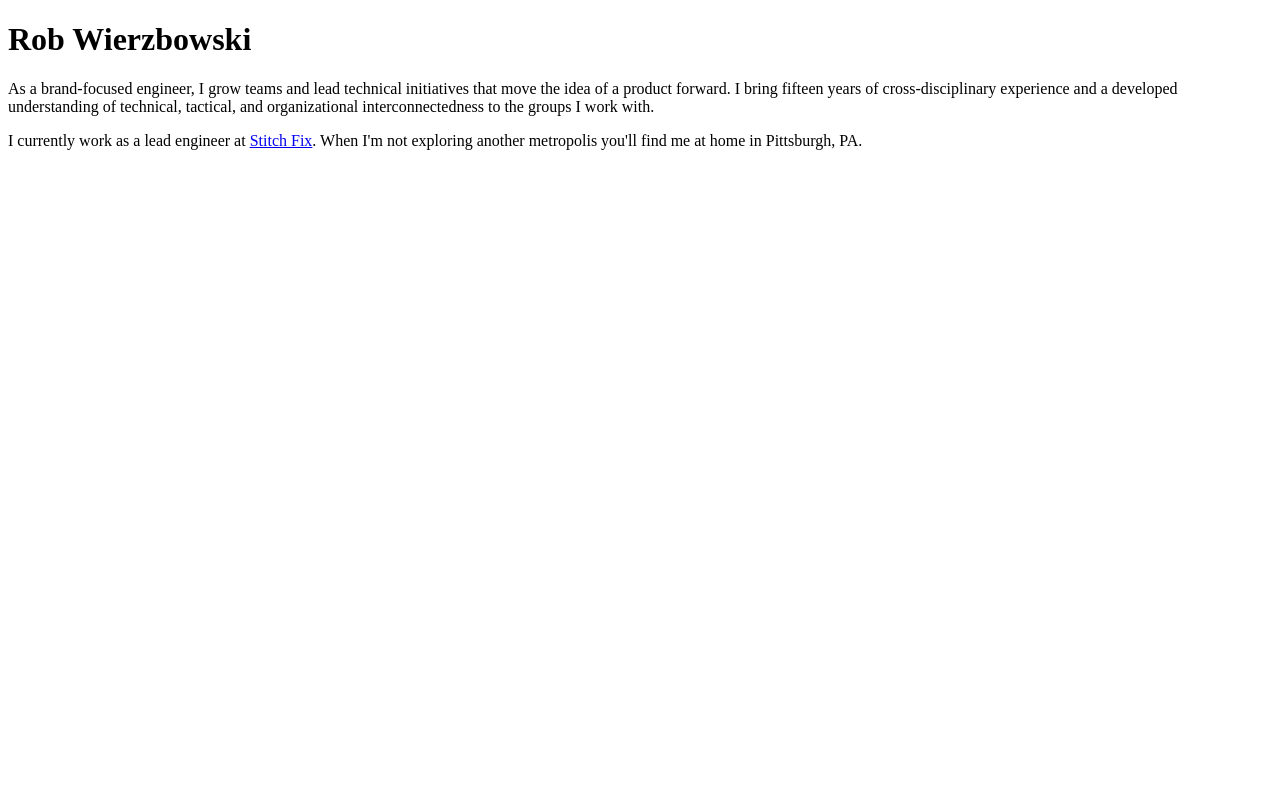
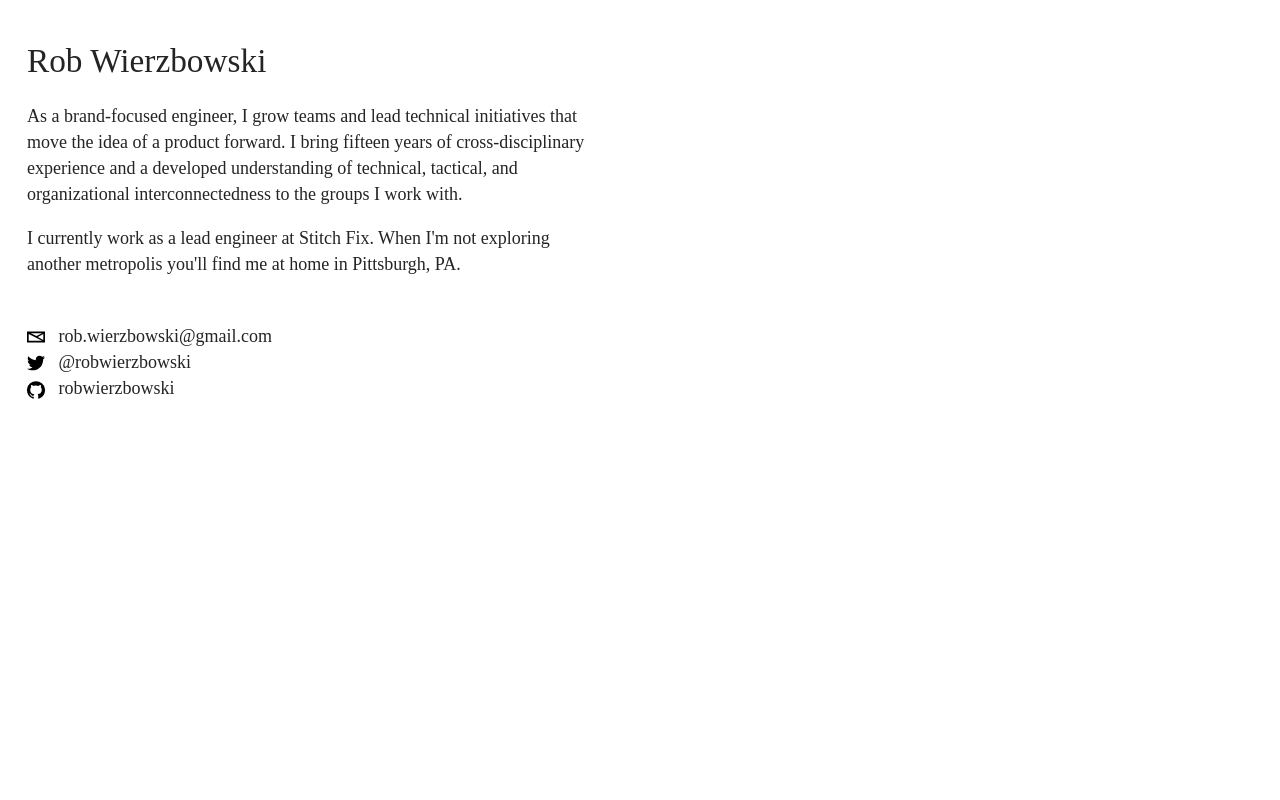
Before and after one commit to robwierzbowski/rw-metal, a website: page src/index.html in a window 1280 px wide. Shown: the top 800 px of the page. Drawn offline with Linux system fonts and the light colour scheme.

Commit message:
Add external CSS file for rapid development
The end goal is to inline the CSS into the head of the index page.

```diff
--- /dev/null
+++ b/src/css.css
@@ -0,0 +1,162 @@
+/* TODO: Apply browserslist and autoprefixing */
+
+/* Font defs */
+
+/* TODO: Generate these files */
+/* TODO: Preload these in HEAD? Or inline and remove FOUT entirely? No that's not user right, but maybe test */
+@font-face {
+  font-family: "Charter BT Subset";
+  src: inline-font("assets/fonts/charter-bt-roman-subset.mv1.woff2") format('woff2');
+  font-weight: normal;
+  font-style: normal;
+  font-display: swap;
+}
+
+@font-face {
+  font-family: "Charter BT Subset";
+  src: inline-font("assets/fonts/charter-bt-italic-subset.mv1.woff2") format('woff2');
+  font-weight: normal;
+  font-style: italic;
+  font-display: swap;
+}
+
+/* Reset and normalize global element styles */
+
+body {
+  margin: 0;
+}
+
+svg {
+  vertical-align: middle;
+}
+
+/*
+  Reset text elements for easy semantic use. Only reset elements used on this page.
+  https://web.archive.org/web/20160422140410/http://anthonyshort.me/global-typographic-styles-suck/
+*/
+
+ul,
+li {
+  margin: 0;
+  padding: 0;
+}
+
+li {
+  display: block;
+  list-style: none;
+}
+
+h1 {
+  margin: 0;
+  font-weight: inherit;
+  font-size: inherit;
+  line-height: inherit;
+}
+
+p {
+  margin: 0;
+}
+
+a {
+  color: inherit;
+  font-weight: inherit;
+  text-decoration: none;
+}
+
+a:hover,
+a:active,
+a:focus,
+a:visited {
+  outline: none;
+  text-decoration: none;
+}
+
+/* App specific styles */
+
+*,
+::before,
+::after {
+  box-sizing: border-box;
+}
+
+/* TODO: Add custom focus styles */
+:focus {
+  outline: none;
+}
+
+::selection {
+  color: white;
+  text-shadow: none;
+  background-color: hsl(326, 36%, 65%); /* purple-desaturated */
+}
+
+:root {
+  color: hsl(0, 0%, 14%); /* off-black */
+  line-height: 1.45; /* or maybe 1.4 */
+  font-family: "Charter BT Subset", "Times New Roman", serif;
+  font-size: 112.5%; /* 18px */
+  font-synthesis: none; /* disable faux font variants */
+  background-color: white;
+}
+
+.main {
+  padding: 2.25rem 1.5rem 1.5rem;
+  max-width: 35rem;
+}
+
+.title {
+  font-size: 1.85rem;
+  line-height: 1.2;
+  margin-bottom: 1.25rem;
+}
+
+.content {
+  margin-bottom: 2.5rem;
+}
+
+/* .content is a markdown-like text container. Style markdown elements with descendent selectors. */
+.content a {
+  /* @mixin link; */
+}
+
+.content p {
+  margin-bottom: 1rem;
+}
+
+.footer {}
+
+.svg-defs {
+  display: none;
+}
+
+.links {
+  list-style-type: none;
+}
+
+.link-item {}
+
+.link {}
+
+.link-icon {
+  display: inline-block;
+  width: 18px;
+  height: 18px;
+
+  margin-right: 0.5rem;
+}
+
+.link:hover .link-icon,
+.link:focus .link-icon {
+  /* Try this one too -- I liked it at some point. hsl(347, 83%, 70%); */
+  fill: hsl(347, 83%, 80%); /* pink-desaturated */
+}
+
+/* Replace these mixins with @supports rules and text-decoration styles */
+.link-text {
+  /* @mixin link-base; */
+}
+
+.link:hover .link-text,
+.link:focus .link-text {
+  /* @mixin link-activated; */
+}
--- a/src/index.html
+++ b/src/index.html
@@ -20,6 +20,8 @@
 
   <style type="text/css">
   </style>
+
+  <link href="/css.css" rel="stylesheet">
 </head>
 
 <body>
```
